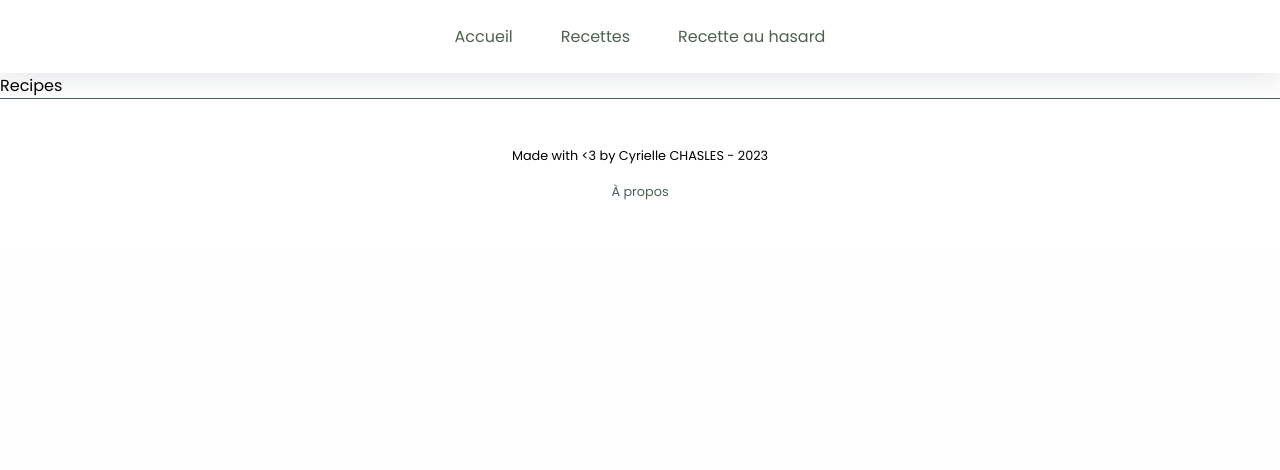
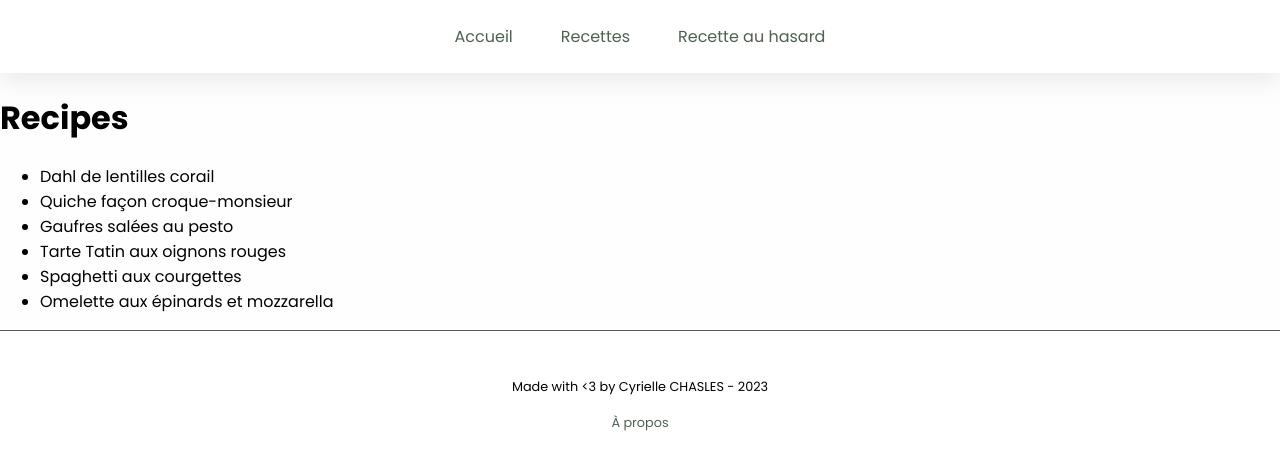
Before and after one commit to krauzeure/veggiefest, a Next.js app: page /recipes in a window 1280 px wide. Shown: the top 470 px of the page. Built offline with nearby package versions, Linux system fonts and the light colour scheme.

Commit message:
Storing our recipes in the state and mapping on the results to test

```diff
--- a/pages/recipes/index.tsx
+++ b/pages/recipes/index.tsx
@@ -1,16 +1,31 @@
 import React from 'react';
-import { useEffect } from 'react';
+import { useEffect, useState } from 'react';
+import { recipe } from 'types/types';
 
 export default function Recipes() {
+  const [recipes, setRecipes] = useState<recipe[]>([]);
+  const [isLoading, setIsLoading] = useState<boolean>(true);
   const getRecipes = async () => {
     const res = await fetch(`/api/allRecipes`);
     const data = await res.json();
-    console.log(data);
+    setRecipes(data.recipes);
+    setIsLoading(false);
   };
 
   useEffect(() => {
     getRecipes();
   }, []);
 
-  return <div>Recipes</div>;
+  return (
+    <>
+      <h1>Recipes</h1>
+      {!isLoading && (
+        <ul>
+          {recipes.map((item: recipe, index: number) => (
+            <li key={index}>{item.name}</li>
+          ))}
+        </ul>
+      )}
+    </>
+  );
 }
```
